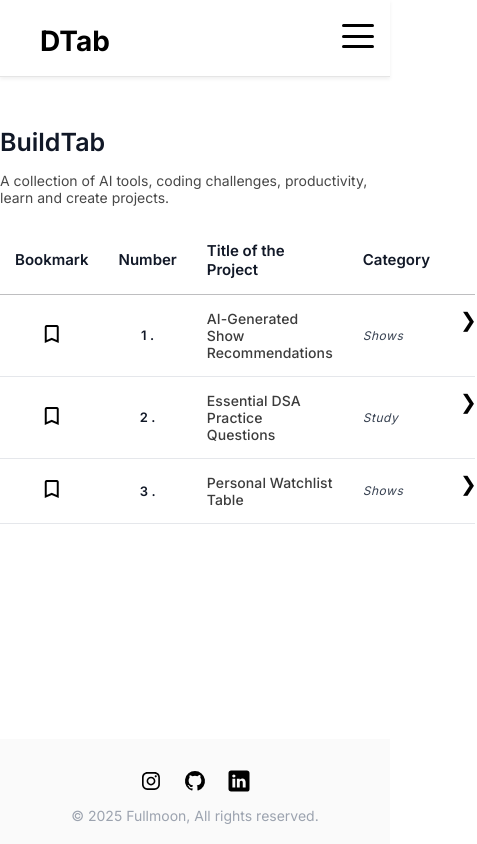
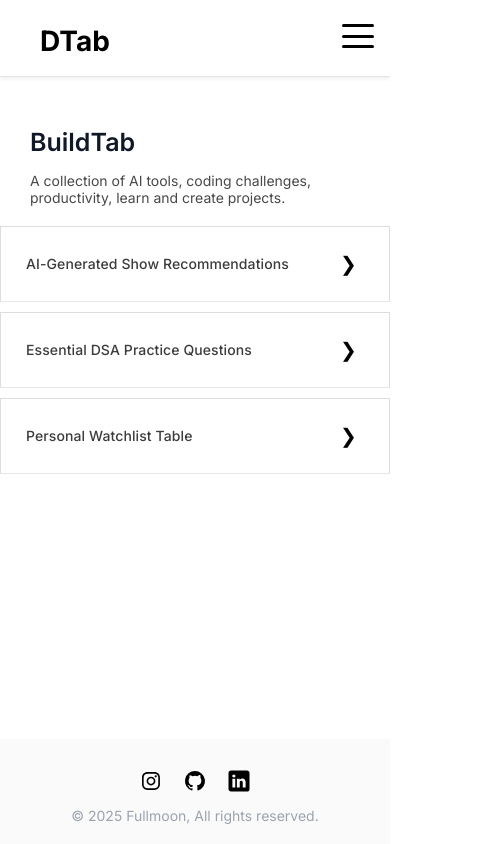
Before and after one commit to poornima20/DataTab, a React (Vite) app: page /lists in a window 390 px wide. Shown: the whole page, 477 px wide, since content can reach past the window. Built offline with nearby package versions, Linux system fonts and the light colour scheme.

Commit message:
Initial commit V0.2 - Popup and Responsive Table

```diff
--- /dev/null
+++ b/public/Projects/AI-Show-Recs/index.html
@@ -0,0 +1,55 @@
+<!DOCTYPE html>
+<html lang="en">
+<head>
+    <meta charset="UTF-8">
+    <meta name="viewport" content="width=device-width, initial-scale=1.0">
+    <title>AI-Show-Recs</title>
+</head>
+<body>
+    <h1>AI-Show-Recs</h1>
+
+    <p>Lorem ipsum dolor sit amet, consectetur adipiscing elit. Donec ac nunc nec lacus consectetur tincidunt.
+       Suspendisse potenti. Aenean vel turpis sed odio scelerisque dapibus. Ut malesuada, purus at facilisis
+       fermentum, lacus eros gravida turpis, id varius justo nisl non nunc.</p>
+
+    <h2>Recommended Shows</h2>
+    <ul>
+        <li>Lorem ipsum dolor sit amet</li>
+        <li>Consectetur adipiscing elit</li>
+        <li>Donec ac nunc nec lacus</li>
+        <li>Suspendisse potenti</li>
+        <li>Aliquam erat volutpat</li>
+        <li>Vestibulum ante ipsum primis</li>
+    </ul>
+
+    <h2>Why Choose AI-Generated Recommendations?</h2>
+    <p>Integer tincidunt libero eget velit consequat, et pharetra risus auctor. Nulla facilisi.
+       Vestibulum vitae orci arcu. Sed euismod diam sit amet erat sagittis, et interdum lacus lacinia.
+       Curabitur id ligula in nisi elementum pharetra. Quisque non risus euismod, venenatis arcu a, fringilla erat.</p>
+
+    <h2>How It Works</h2>
+    <p>AI-Show-Recs uses advanced machine learning algorithms to analyze trends and user preferences,
+       providing you with the most relevant and up-to-date show recommendations.</p>
+
+    <ol>
+        <li>Gather data from multiple sources</li>
+        <li>Analyze trends and patterns</li>
+        <li>Generate personalized recommendations</li>
+        <li>Update suggestions regularly</li>
+    </ol>
+
+    <h2>Frequently Asked Questions</h2>
+    <h3>How accurate are the recommendations?</h3>
+    <p>Our AI is trained on vast amounts of data and improves over time, ensuring highly accurate results.</p>
+
+    <h3>Can I filter recommendations?</h3>
+    <p>Yes! You can customize filters based on genres, release dates, and more.</p>
+
+    <h3>Is it free to use?</h3>
+    <p>Yes, AI-Show-Recs is completely free and accessible to everyone.</p>
+
+    <h2>Get Started Now!</h2>
+    <p>Join thousands of users who are discovering new and exciting shows. Let AI-Show-Recs enhance your viewing experience!</p>
+
+</body>
+</html>
--- a/src/components/pages/Lists.css
+++ b/src/components/pages/Lists.css
@@ -9,6 +9,7 @@
 h2 {
   font-size: 25px;
   margin-bottom: 15px;
+  margin-left:30px;
   font-weight: 600;
   color: #111827; /* A dark gray for better readability */
 }
@@ -18,6 +19,7 @@ p {
   font-size: 14px;
   color: #484848; /* Slightly softer than pure black */
   margin-bottom: 20px;
+  margin-left:30px;
 }
 
 /* Table Wrapper */
@@ -154,3 +156,125 @@ td {
   .arrow:hover {
     transform: scale(1.2);
   }
+
+
+  /* Popup Overlay */
+.popup-overlay {
+  position: fixed;
+  top: 0;
+  left: 0;
+  width: 100%;
+  height: 100%;
+  background: rgba(0, 0, 0, 0.5);
+  display: flex;
+  justify-content: center;
+  align-items: center;
+  z-index: 999;
+}
+
+/* Popup Content */
+.popup-content {
+  background: white;
+  width: 90%;
+  max-width: 900px;
+  height: 75%;
+  border-radius: 10px;
+  padding: 20px;
+  position: relative;
+  display: flex;
+  flex-direction: column;
+}
+
+/* Iframe */
+.popup-content iframe {
+  width: 100%;
+  height: 100%;
+  border: none;
+}
+
+/* Button Style */
+.open-btn {
+  background: none;
+  border: none;
+  cursor: pointer;
+  color: white;
+  font-size: 20px;
+}
+
+
+.popup-header {
+  display: flex;
+  justify-content: flex-end;
+  align-items: center;
+  gap: 10px;
+  padding: 10px;
+  position: absolute;
+  top: 10px;
+  right: 15px;
+
+}
+
+.close-btn, .open-new-tab-btn {
+  background: none;
+  border: none;
+  font-size: 20px;
+  cursor: pointer;
+  margin-right: 5px;
+
+}
+
+.close-btn {
+  font-size: 30px;
+  margin-right: 20px;
+}
+
+
+@media screen and (max-width: 568px) {
+  table, thead, tbody, th, td, tr {
+    display: block;
+  }
+
+  thead {
+    display: none; /* Hide table headers */
+  }
+
+  tbody {
+    display: flex;
+    flex-direction: column;
+    width: 100%;
+  }
+
+  tr {
+    display: flex;
+    justify-content: space-between;
+    align-items: center;
+    border: 1px solid #ddd;
+    margin-bottom: 10px;
+    background: white;
+    padding: 10px;
+  }
+
+  /* Show only title and open button */
+  td {
+    width: auto;
+    flex-grow: 1;
+    padding: 10px;
+    border-bottom: none;
+  }
+
+  td.title {
+    font-size: 14px;
+    font-weight: 500;
+    color: #3c3c3c;
+  }
+
+  td:last-child {
+    width: auto;
+    text-align: right;
+  }
+
+  /* Hide Bookmark, Number, and Category */
+  td.bookmark, td.number, td.category {
+    display: none;
+  }
+}
--- a/src/components/pages/Lists.jsx
+++ b/src/components/pages/Lists.jsx
@@ -1,13 +1,28 @@
-import React from "react";
+import React, { useState } from "react";
 import './Lists.css';
 
 const table_contents = [
-  {bookmark: false, number: '1 .', title: 'AI-Generated Show Recommendations', category: 'Shows'},
-  {bookmark: false, number: '2 .', title: 'Essential DSA Practice Questions', category: 'Study'},
-  {bookmark: false, number: '3 .', title: 'Personal Watchlist Table', category: 'Shows'},
+  {bookmark: false, number: '1 .', title: 'AI-Generated Show Recommendations', category: 'Shows', page: "public/Projects/AI-Show-Recs/index.html"},
+  {bookmark: false, number: '2 .', title: 'Essential DSA Practice Questions', category: 'Study' , page: "public/Projects/AI-Show-Recs/index.html"},
+  {bookmark: false, number: '3 .', title: 'Personal Watchlist Table', category: 'Shows', page: "public/Projects/AI-Show-Recs/index.html"},
 ];
 
 export function Lists(){
+
+    const [popupVisible, setPopupVisible] = useState(false);
+    const [popupPage, setPopupPage] = useState("");
+
+    const openPopup = (pageUrl) => {
+      setPopupPage(pageUrl);
+      setPopupVisible(true);
+    };
+
+    const closePopup = () => {
+      setPopupVisible(false);
+    }
+
+
+
     return (
         <div className="table-container">
           <h2>BuildTab</h2>
@@ -30,11 +45,27 @@ export function Lists(){
                     <td className="number">{content.number}</td>
                     <td className="title">{content.title}</td>
                     <td className="category">{content.category}</td>
-                    <td className="arrow"></td>
+                    <td>
+                      <button className="open-btn arrow" onClick={() => openPopup(content.page)}>-</button>
+                    </td>
                   </tr>
                 ))}
               </tbody>
           </table>
+
+           {/*Popup Modal*/}
+            {popupVisible && (
+            <div className="popup-overlay" onClick={closePopup}>
+                <div className="popup-content" onClick={(e) => e.stopPropagation()}>
+                    <div className="popup-header">
+                      <button className="open-new-tab-btn" onClick={() => window.open(popupPage, "_blank")}>🔗</button>
+                        <span className="close-btn" onClick={closePopup}>&times;</span>
+
+                    </div>
+                    <iframe src={popupPage} frameBorder="0"></iframe>
+                </div>
+            </div>
+            )}
         </div>
       );
 };
```
